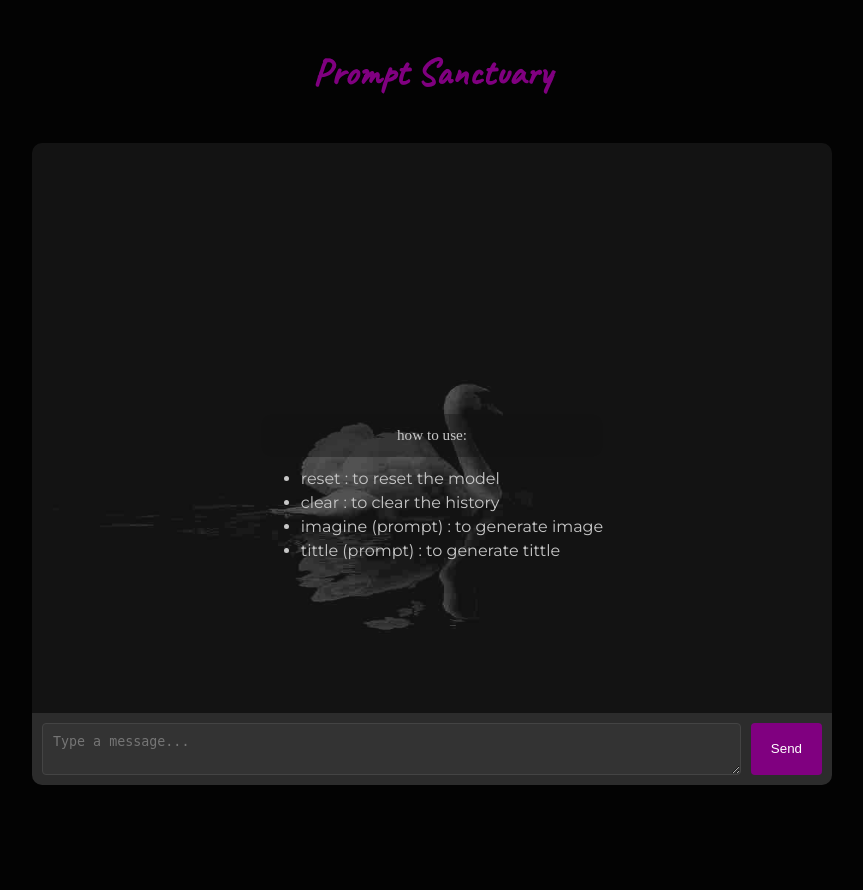
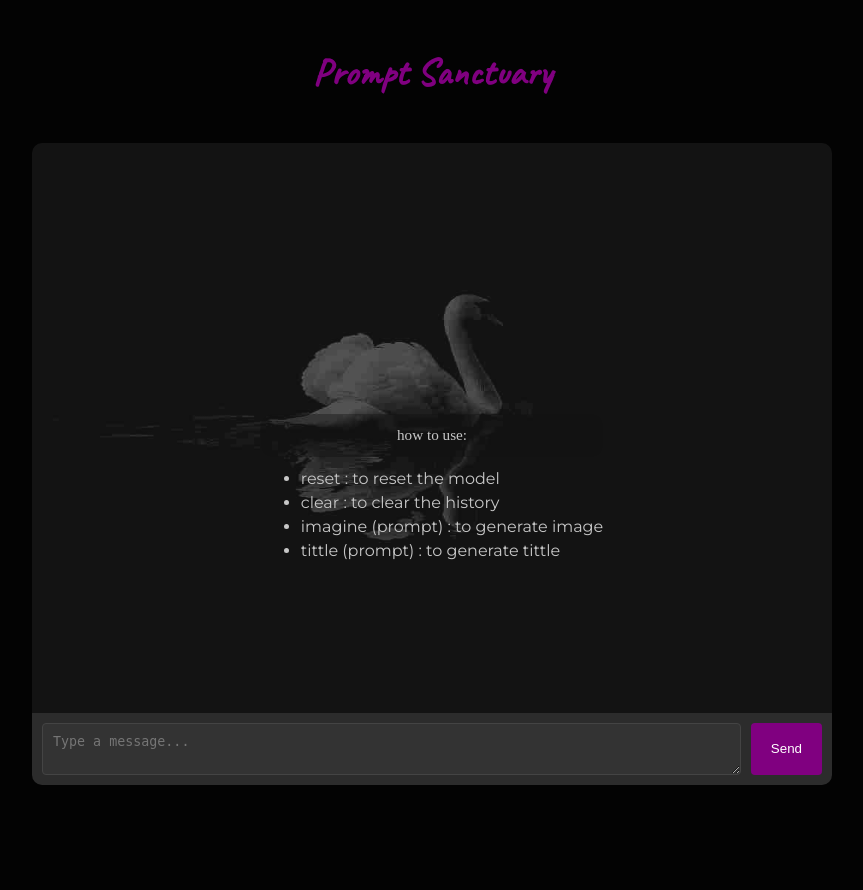
Before and after one commit to 1999AZZAR/prompt-sanctuary, a Flask app: page /trying in a window 1280 px wide. Shown: the whole page, without its empty margins (208-1071 px from the left). Run offline with Flask 3, Linux system fonts and the light colour scheme; the visitor is signed in with stand-in values (Sample User, id 1); some libraries are stand-ins or nearby versions.

Commit message:
something

```diff
--- a/web/app.py
+++ b/web/app.py
@@ -81,9 +81,11 @@ def create_prompt_table(username):
     conn.commit()
     conn.close()
 
+# create_prompt_table()
+
 
 # shared user prompt database
-def create_prompt_table():
+def create_community_table():
     conn = sqlite3.connect(COMMUNITY_DATABASE)
     cursor = conn.cursor()
     cursor.execute('''
@@ -98,7 +100,7 @@ def create_prompt_table():
     conn.commit()
     conn.close()
 
-create_prompt_table()
+create_community_table()
 
 
 # login check
--- a/web/static/style/try.css
+++ b/web/static/style/try.css
@@ -1,3 +1,13 @@
+#particles-js {
+    position: absolute;
+    width: 100%;
+    height: 100%;
+    background: linear-gradient(rgba(0, 0, 0, 0.65), rgba(0, 0, 0, 0.65)), url('../icon/bg.jpg') center/cover no-repeat fixed;
+    top: 0;
+    left: 0;
+    z-index: -1;
+}
+
 body, html {
     height: 100%;
     color: #e0e0e0;
@@ -5,7 +15,7 @@ body, html {
     display: flex;
     flex-direction: column;
     justify-content: space-around;
-    position: relative;
+    overflow: hidden;
 }
 
 h1 {
@@ -170,7 +180,7 @@ img.img-class:hover {
 footer {
     display: block;
     position: fixed;
-    z-index: -100;
+    z-index: -1;
     margin: 0% 20%;
 }
 
--- a/web/templates/try.html
+++ b/web/templates/try.html
@@ -16,6 +16,12 @@
     <!-- js -->
     <script defer src="{{ url_for('static', filename='script/side_panel.js') }}"></script>
     <script defer src="{{ url_for('static', filename='script/try.js') }}"></script>
+    <script src="{{ url_for('static', filename='script/particles.min.js') }}"></script>
+    <script>
+        particlesJS.load('particles-js', '{{ url_for('static', filename='script/particles.json') }}', function() {
+            console.log('particles.js loaded - callback');
+        });
+    </script>
     <!-- js end -->
 
     <!-- seo -->
@@ -40,6 +46,8 @@
     <!-- seo end -->
 </head>
 <body>
+    <div id="particles-js"></div>
+
     <!-- Side Panel -->
     <div class="side-panel" id="sidePanel">
         <!-- logo -->
```
Also changed, not shown: web/static/style/login.css (+11 -3 lines), web/templates/login.html (+7 -0 lines).
